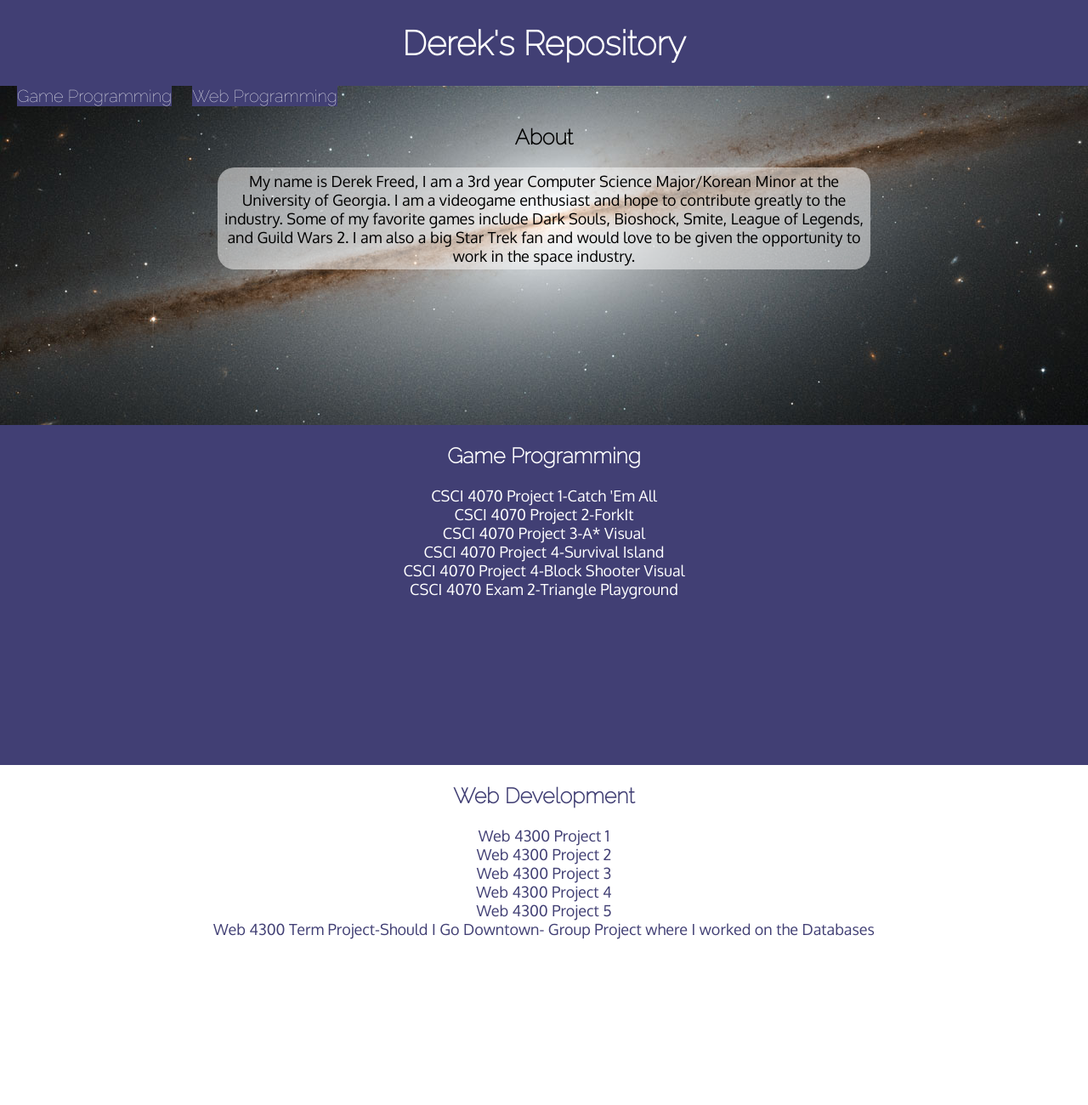
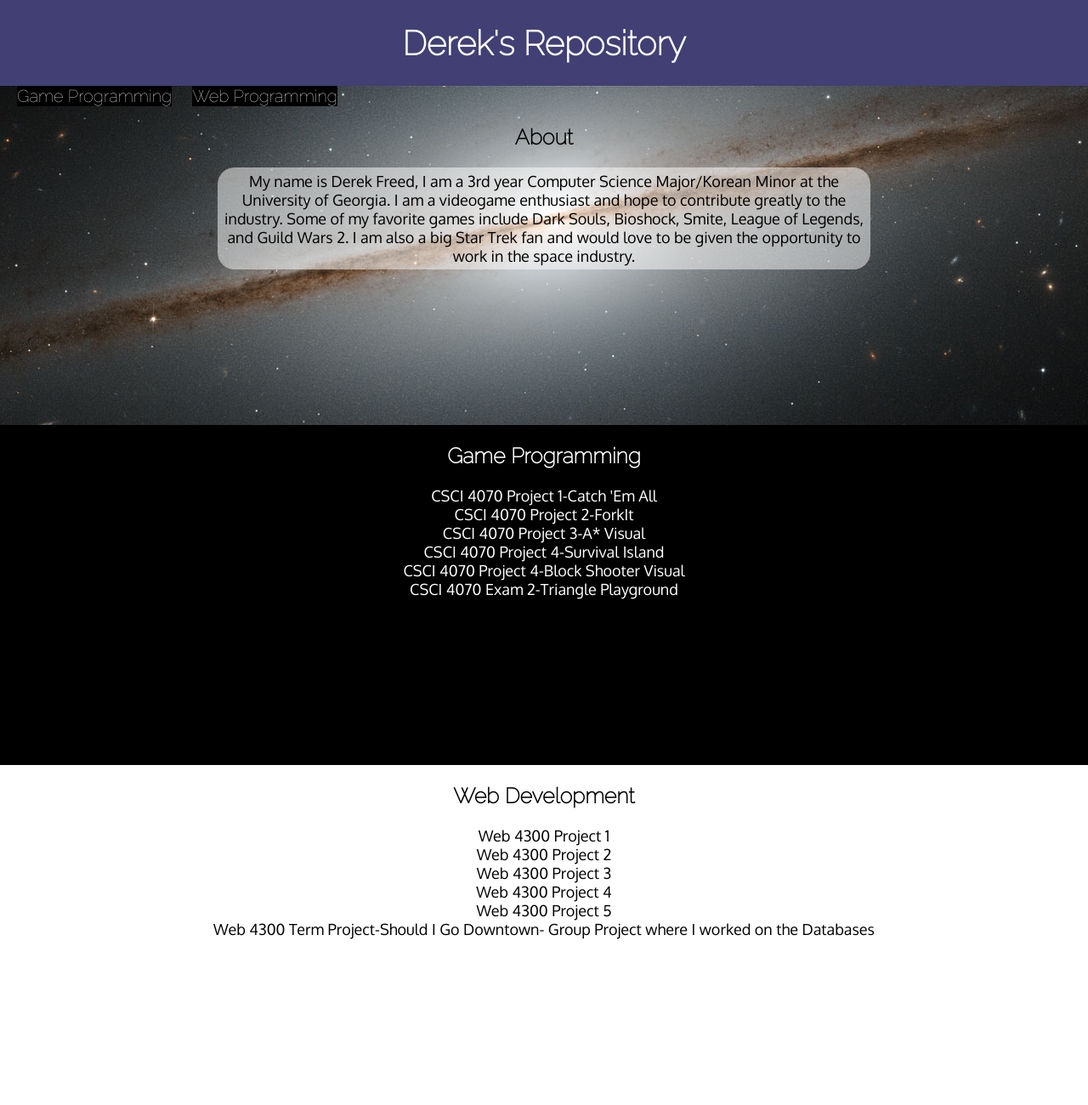
Before and after one commit to derekfreed/derekfreed.github.io, a PHP site: page / in a window 1280 px wide. Shown: the whole page at 85% size. Run offline with PHP 8.4, Linux system fonts and the light colour scheme; some libraries are stand-ins or nearby versions.

Commit message:
black colors

```diff
--- a/Derek.css
+++ b/Derek.css
@@ -57,14 +57,14 @@ a.white {
 }
 a.grey {
 	font-family: 'Oxygen', sans-serif;
-	color: #413F74;
+	color: #000000;
 }
 a:hover {
 	color: #9775AA;
 }
 .scroll{
 	color: #ffffff;
-	background-color: #413F74;
+	background-color: #000000;
 	font-family: 'Raleway', sans-serif;
 	font-size: 20px;
 	margin-left:20px;
@@ -93,14 +93,14 @@ a{
 	top: 101px;
 }
 .greyBackground{
-	background-color: #413F74;
+	background-color: #000000;
 	color: #ffffff;
 	box-shadow: 5px 5px 5px #888888;
 	margin-top: 500px;
 }
 .whiteBackground{
 	background-color: #ffffff;
-	color: #413F74;
+	color: #000000;
 }
 ul{
 	list-style-type: none;
```
